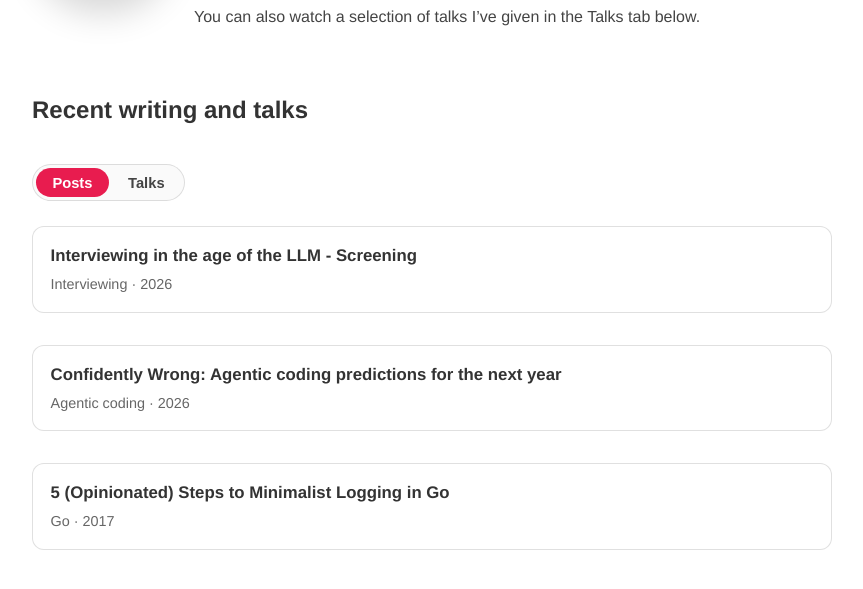
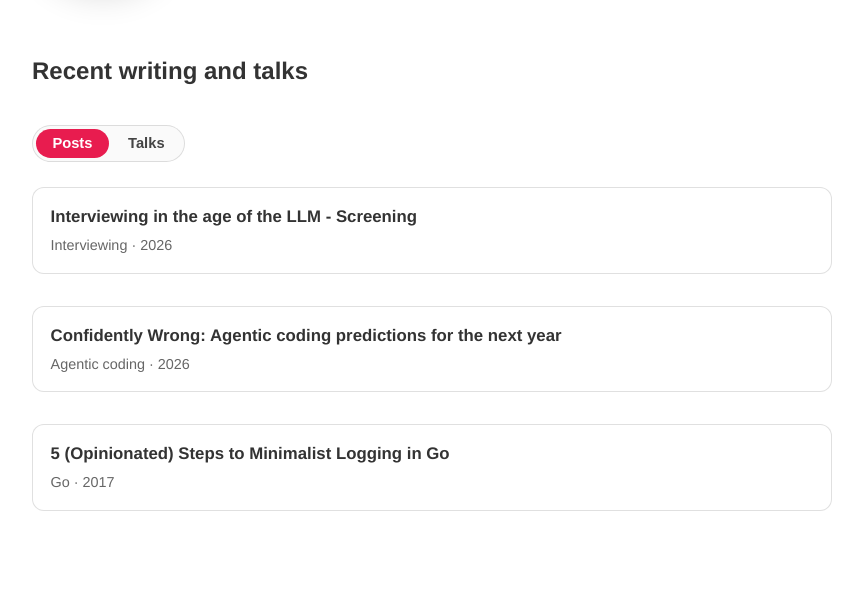
Before and after one commit to thomshutt/thomshutt.github.io, a Jekyll site: the page built from index.html, in a window 1280 px wide, cut to the strip 503-1126 px from the top of the page. Shown: the top 589 px of the strip, without its empty margins (208-1071 px from the left). Built offline with Jekyll 4.4.1, drawn with Linux system fonts in a browser that asks for light colours.

Commit message:
Remove agent improve line

```diff
--- a/index.html
+++ b/index.html
@@ -51,9 +51,6 @@ og_description: Writing and notes by Thom Shutt.
         </p>
         <p>
           Previously building out high-performing Engineering teams at the <a href="https://www.bbc.co.uk/">BBC</a>, <a href="https://www.brightcove.com/">Brightcove</a> and <a href="https://livepeer.org/">Livepeer</a>.
-        </p>
-        <p>
-          You can also watch a selection of talks I’ve given in the Talks tab below.
         </p>
       </div>
     </div>
```
